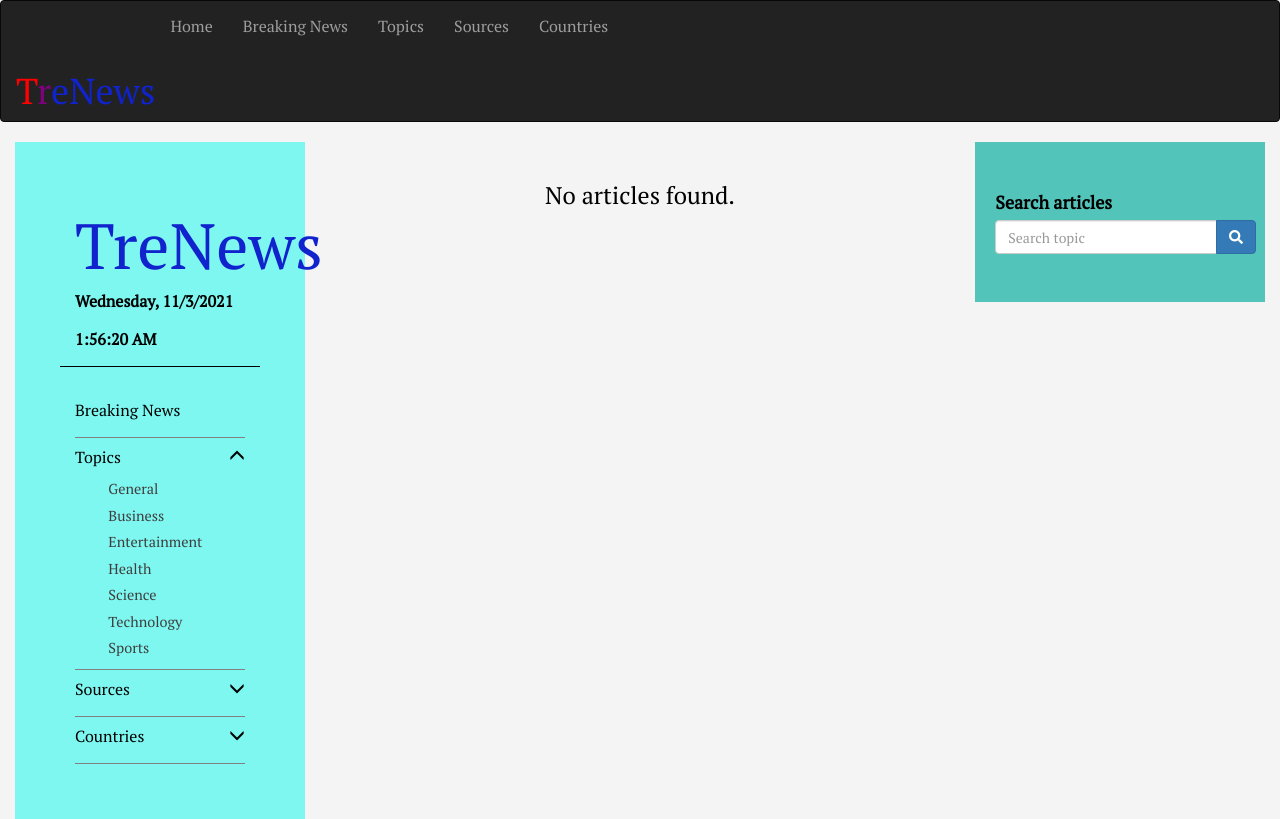
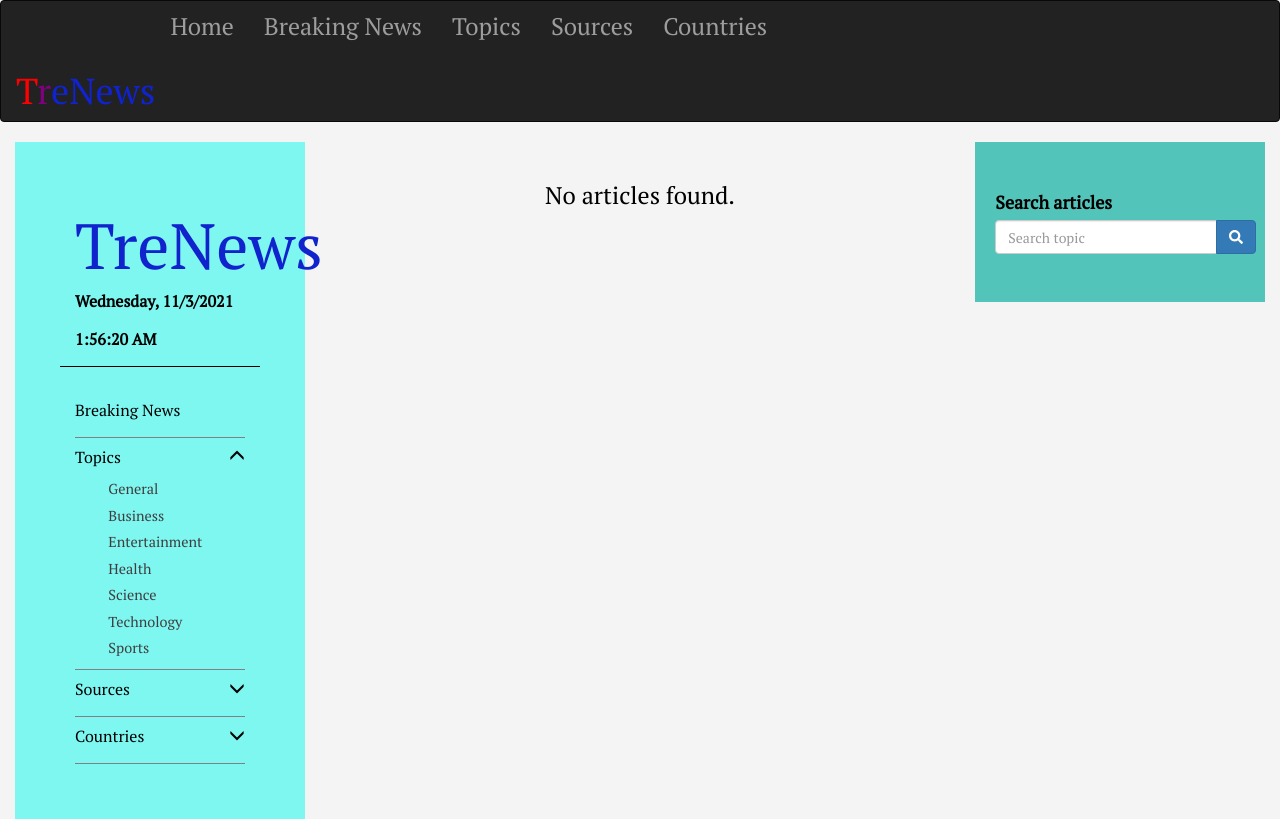
Before and after one commit to omololevy/TreNews, a Flask app: template app/templates/news_list.html in a window 1280 px wide. Shown: the top 819 px of the page. Run offline with Flask 2, Linux system fonts and the light colour scheme; the template is opened without the code that fills it, so the values that code supplies are empty; some libraries are stand-ins or nearby versions.

```diff
--- a/app/static/css/styles.css
+++ b/app/static/css/styles.css
@@ -14,6 +14,10 @@ html, body{
     font-size: medium;
     background-color: #f4f4f4;
 }
+li {
+    font-size: x-large;
+}
+
 .navbar-brand {
     font-size: small;
 }
```
